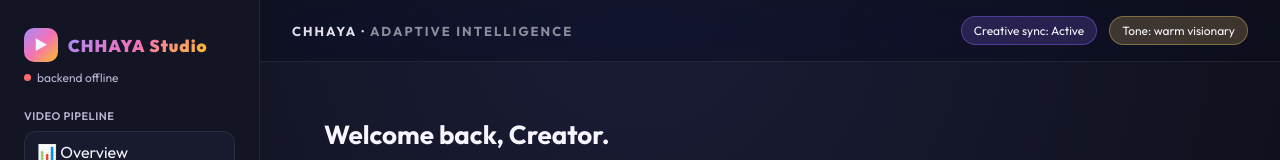
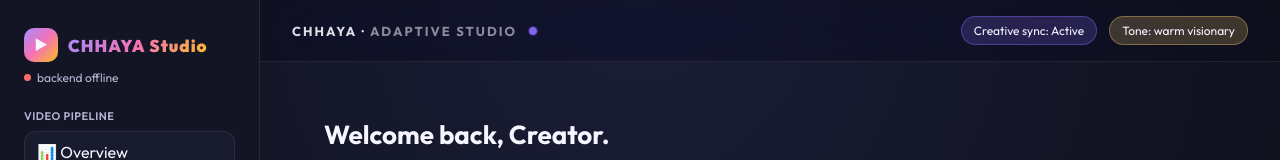
Before and after one commit to AbhayKTS/ML_miniproject, a React (Vite) app in the folder frontend/: page /app in a window 1280 px wide. Shown: the top 160 px of the page. Built offline with nearby package versions, Linux system fonts and the light colour scheme; no server answers.

Commit message:
fixing errors

```diff
--- a/frontend/src/components/layout/Topbar.tsx
+++ b/frontend/src/components/layout/Topbar.tsx
@@ -7,9 +7,9 @@ const Topbar = () => {
     <header className="topbar">
       <div style={{ display: "flex", alignItems: "center", gap: 12 }}>
         <h2 style={{ fontSize: 13, textTransform: "uppercase", letterSpacing: 2, fontWeight: 700, opacity: 0.9 }}>
-          CHHAYA · <span style={{ opacity: 0.6 }}>Adaptive Intelligence</span>
+          CHHAYA · <span style={{ opacity: 0.6 }}>Adaptive Studio</span>
         </h2>
-        <div className="ai-pulse-dot" title="Chhaya engine is active" />
+        <div className="smart-pulse-dot" title="Chhaya engine is active" />
       </div>
       <div style={{ display: "flex", gap: 12, alignItems: "center" }}>
         <span className="tag">Creative sync: Active</span>
```
